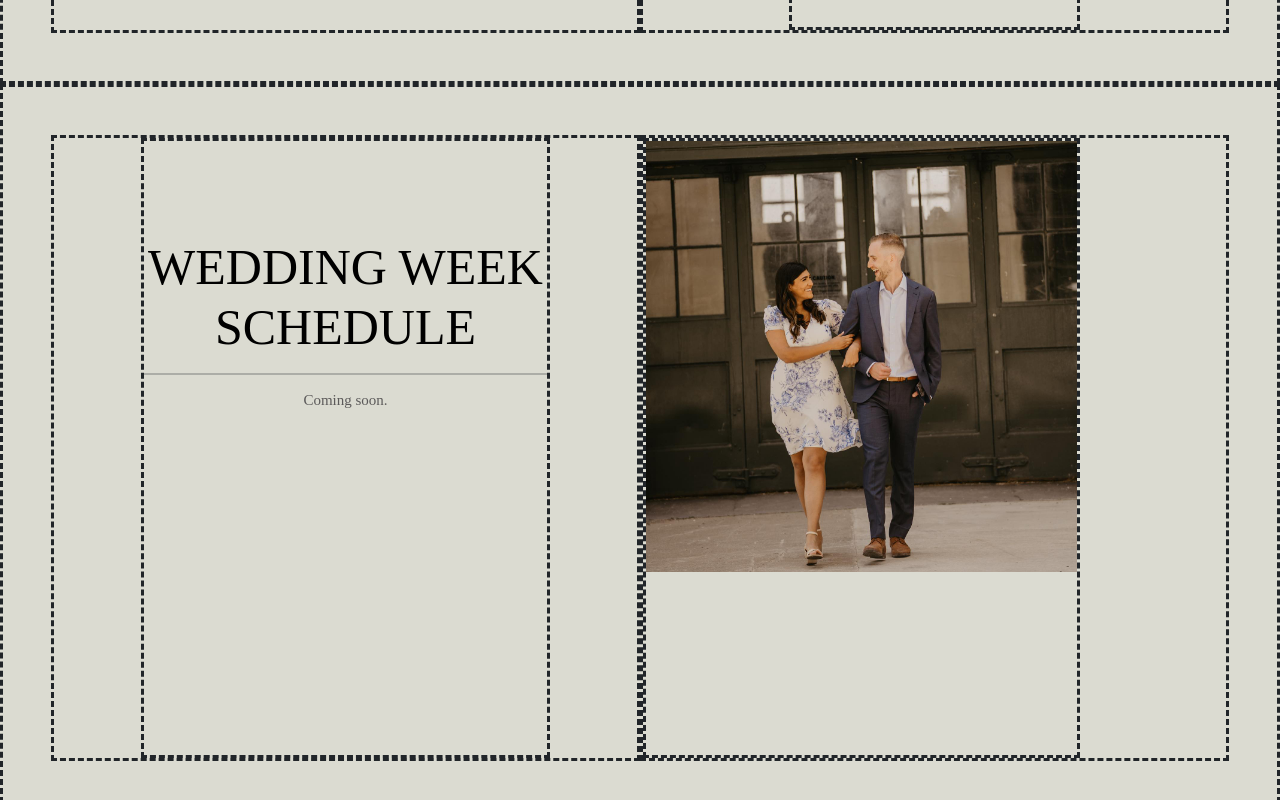
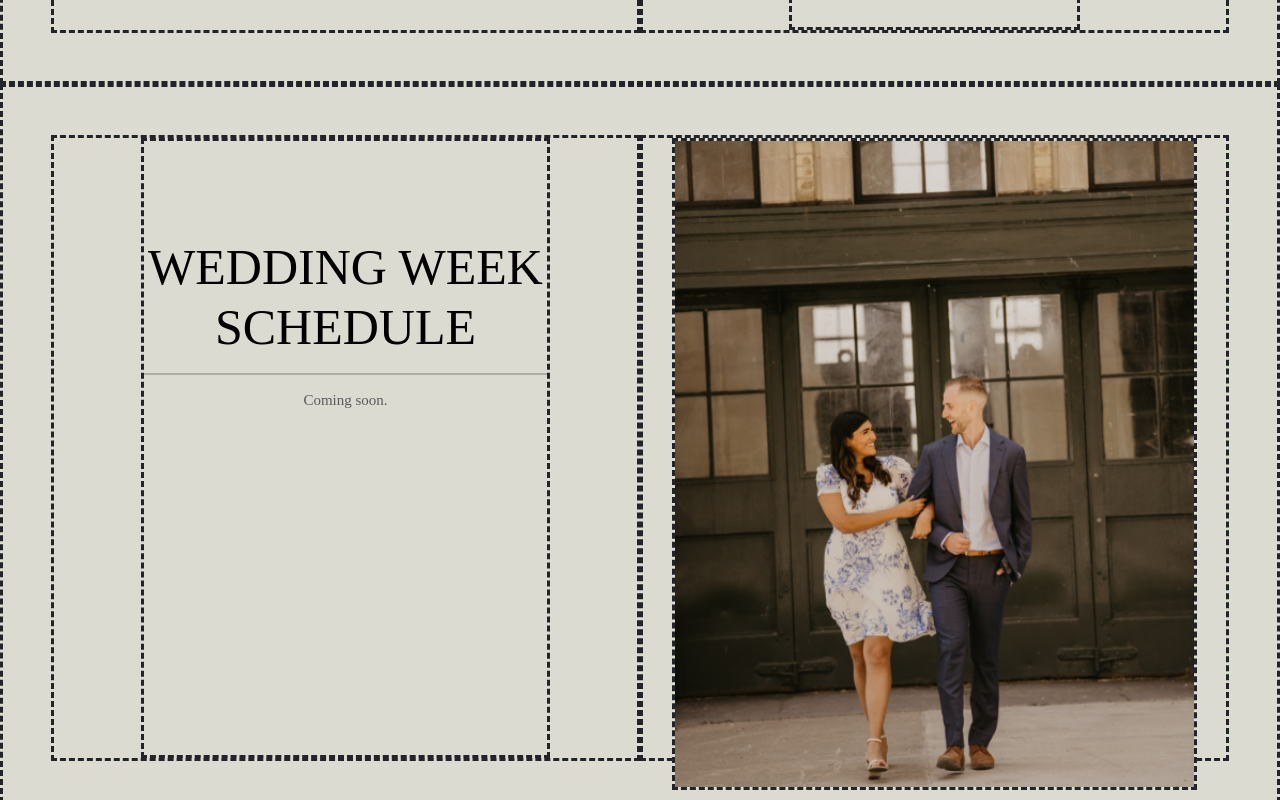
Before and after one commit to MichaelSault/TanyaWeddingWebsite, a React (Vite) app: page / in a window 1280 px wide. Shown: the part 3400-4200 px from the top of the page. Built offline with nearby package versions, Linux system fonts and the light colour scheme.

Commit message:
updated schedule page

```diff
--- a/src/components/schedule.component.jsx
+++ b/src/components/schedule.component.jsx
@@ -1,7 +1,7 @@
 import '../App.css';
 
 //replace with a taller version of the photo from user
-import WeddingPhoto10 from '../assets/CarouselPhotos/TanyaWedding10.jpg'
+import SchedulePhoto from '../assets/Photos/SchedulePhoto.png'
 
 function Schedule() {
 
@@ -17,9 +17,7 @@ function Schedule() {
                     </div>
                 </div>
                 <div className='faqQuestionsCol'>
-                    <div className='faqQuestionsSubCol'>
-                        <img src={WeddingPhoto10} alt="Wedding Photo" width="100%" />
-                    </div>
+                        <img src={SchedulePhoto} className='scheduleImageSubCol' alt="Wedding Photo"/>
                 </div>
             </div>
         </>
```
Also changed, not shown: src/assets/Photos/SchedulePhoto.png (added).
